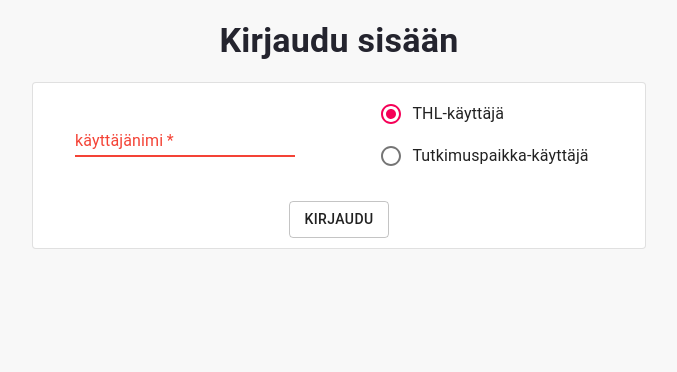
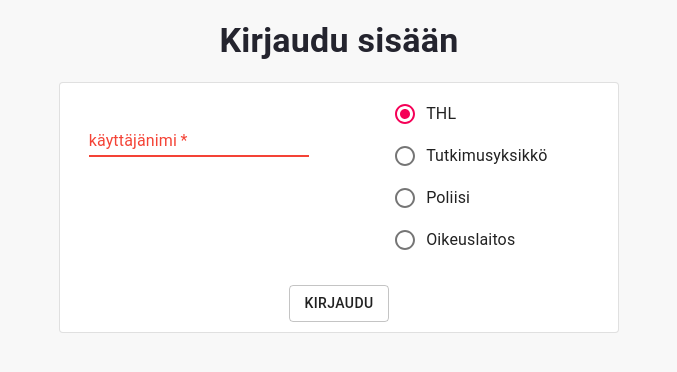
Before and after one commit to ohtuprojekti-mielentilatutkimus-thl/mielentilatutkimus-thl, a React (Create React App) app in the folder thl-frontend/: page /thl/login in a window 1280 px wide. Shown: the top 372 px of the page, without its empty margins (301-978 px from the left). Built offline with nearby package versions, Linux system fonts and the light colour scheme.

Commit message:
added more roles to login form

```diff
--- a/thl-frontend/src/components/LoginView.js
+++ b/thl-frontend/src/components/LoginView.js
@@ -9,7 +9,7 @@
 const LoginForm = () => {
 
     const [username, setUsername] = useState('')
-    const [role, setRole] = useState('THL-käyttäjä')
+    const [role, setRole] = useState('THL')
     let history = useHistory()
 
     const handleUsernameChange = (event) => {
@@ -80,11 +80,13 @@
                                 <FormControl>
                                     <RadioGroup
                                         aria-label="Rooli:"
-                                        defaultValue="THL-käyttäjä"
+                                        defaultValue="THL"
                                         name="controlled-radio-buttons-group"
                                         onChange={handleRoleChange}>
-                                        <FormControlLabel value="THL-käyttäjä" control={<Radio />} label="THL-käyttäjä" />
-                                        <FormControlLabel value="Tutkimuspaikka-käyttäjä" control={<Radio />} label="Tutkimuspaikka-käyttäjä" />
+                                        <FormControlLabel value="THL" control={<Radio />} label="THL" />
+                                        <FormControlLabel value="Tutkimusyksikkö" control={<Radio />} label="Tutkimusyksikkö" />
+                                        <FormControlLabel value="Poliisi" control={<Radio />} label="Poliisi" />
+                                        <FormControlLabel value="Oikeuslaitos" control={<Radio />} label="Oikeuslaitos" />
                                     </RadioGroup>
                                 </FormControl>
                             </Grid>
```
